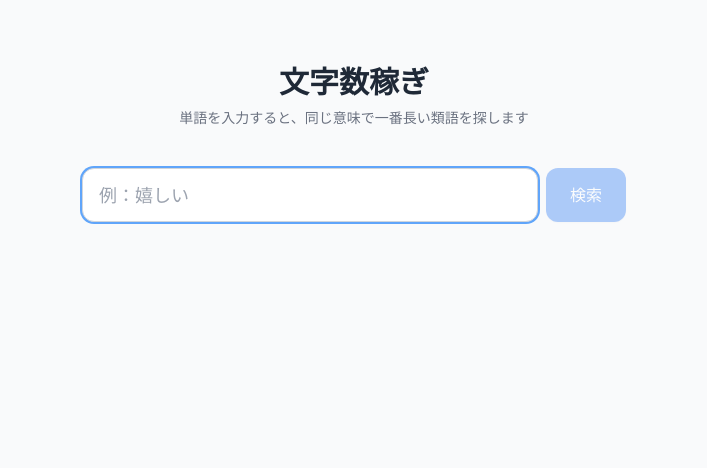
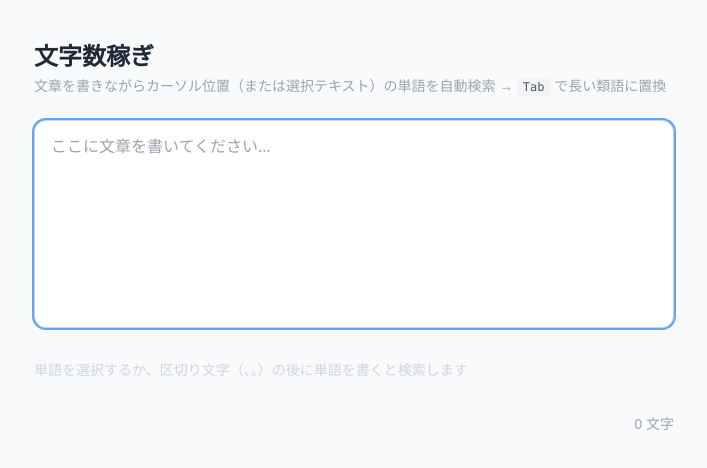
Before and after one commit to shotaros2/moji-kase, a Next.js app: page / in a window 1280 px wide. Shown: the top 468 px of the page, without its empty margins (286-993 px from the left). Built offline with nearby package versions, Linux system fonts and the light colour scheme.

Commit message:
feat: predictive-style UI — auto-detect word at cursor and suggest longest synonym

```diff
--- a/app/page.tsx
+++ b/app/page.tsx
@@ -1,8 +1,8 @@
 'use client'
 
-import { useState, useRef } from 'react'
+import { useState, useRef, useCallback } from 'react'
 
-type SearchResult = {
+type Result = {
   word: string
   longest: string
   longestLength: number
@@ -11,117 +11,176 @@ type SearchResult = {
   candidates: string[]
 }
 
+const DELIM = /[\s。、！？,.!?「」【】『』\n（）〔〕]/
+
+/** テキストエリアの選択範囲またはカーソル直前のセグメントを返す */
+function detectWord(
+  text: string,
+  selStart: number,
+  selEnd: number,
+): { word: string; start: number } {
+  // 選択テキストを優先
+  if (selStart !== selEnd) {
+    return { word: text.substring(selStart, selEnd), start: selStart }
+  }
+  // 直前のデリミタからカーソルまでのセグメント
+  const before = text.substring(0, selStart)
+  const match = before.match(/[^\s。、！？,.!?「」【】『』\n（）〔〕]+$/)
+  if (!match) return { word: '', start: selStart }
+  const word = match[0]
+  // 8文字超は自動検索しない（文全体を検索してしまうのを防ぐ）
+  if (word.length > 8) return { word: '', start: selStart }
+  return { word, start: selStart - word.length }
+}
+
+function escapeRegex(s: string) {
+  return s.replace(/[.*+?^${}()|[\]\\]/g, '\\$&')
+}
+
 export default function Home() {
-  const [input, setInput] = useState('')
-  const [result, setResult] = useState<SearchResult | null>(null)
-  const [error, setError] = useState('')
+  const [text, setText] = useState('')
+  const [result, setResult] = useState<Result | null>(null)
+  const [currentWord, setCurrentWord] = useState('')
+  const [wordStart, setWordStart] = useState(0)
   const [loading, setLoading] = useState(false)
-  const inputRef = useRef<HTMLInputElement>(null)
+  const textareaRef = useRef<HTMLTextAreaElement>(null)
+  const debounceRef = useRef<ReturnType<typeof setTimeout>>()
 
-  async function search(word: string) {
-    if (!word.trim()) return
+  const fetchSuggestion = useCallback(async (word: string) => {
+    if (!word || word.length < 2) { setResult(null); return }
     setLoading(true)
-    setError('')
+    try {
+      const res = await fetch(`/api/search?word=${encodeURIComponent(word)}`)
+      if (!res.ok) { setResult(null); return }
+      const data: Result = await res.json()
+      setResult(data.diff > 0 ? data : null)
+    } catch {
       setResult(null)
-
-    try {
-      const res = await fetch(`/api/search?word=${encodeURIComponent(word.trim())}`)
-      const data = await res.json()
-      if (!res.ok) {
-        setError(data.error ?? 'エラーが発生しました')
-      } else {
-        setResult(data as SearchResult)
-      }
-    } catch {
-      setError('通信エラーが発生しました')
     } finally {
       setLoading(false)
     }
+  }, [])
+
+  function updateWord(ta: HTMLTextAreaElement, value: string) {
+    const { word, start } = detectWord(value, ta.selectionStart, ta.selectionEnd)
+    setCurrentWord(word)
+    setWordStart(start)
+    if (!word) { setResult(null); return }
+    const delay = ta.selectionStart !== ta.selectionEnd ? 200 : 500
+    clearTimeout(debounceRef.current)
+    debounceRef.current = setTimeout(() => fetchSuggestion(word), delay)
   }
 
-  function handleKeyDown(e: React.KeyboardEvent<HTMLInputElement>) {
-    if (e.key === 'Enter') search(input)
+  function handleChange(e: React.ChangeEvent<HTMLTextAreaElement>) {
+    const v = e.target.value
+    setText(v)
+    updateWord(e.target, v)
+  }
+
+  function handleSelect(e: React.SyntheticEvent<HTMLTextAreaElement>) {
+    updateWord(e.currentTarget, text)
+  }
+
+  function accept(replacement: string) {
+    const ta = textareaRef.current
+    if (!ta) return
+    const before = text.substring(0, wordStart) + replacement
+    const after = text.substring(wordStart + currentWord.length)
+    const next = before + after
+    setText(next)
+    setResult(null)
+    setCurrentWord('')
+    setTimeout(() => {
+      ta.focus()
+      ta.selectionStart = ta.selectionEnd = before.length
+    }, 0)
+  }
+
+  function handleKeyDown(e: React.KeyboardEvent<HTMLTextAreaElement>) {
+    if (e.key === 'Tab' && result) {
+      e.preventDefault()
+      accept(result.longest)
+    }
   }
 
   return (
-    <main className="max-w-xl mx-auto px-4 py-16">
-      <div className="text-center mb-10">
-        <h1 className="text-3xl font-bold text-gray-800 mb-2">文字数稼ぎ</h1>
-        <p className="text-gray-500 text-sm">
-          単語を入力すると、同じ意味で一番長い類語を探します
+    <main className="max-w-2xl mx-auto px-4 py-10">
+      <div className="mb-6">
+        <h1 className="text-2xl font-bold text-gray-800">文字数稼ぎ</h1>
+        <p className="text-gray-400 text-sm mt-1">
+          文章を書きながらカーソル位置（または選択テキスト）の単語を自動検索 →&nbsp;
+          <kbd className="bg-gray-100 text-gray-600 px-1.5 py-0.5 rounded text-xs font-mono">Tab</kbd>
+          &nbsp;で長い類語に置換
         </p>
       </div>
 
-      <div className="flex gap-2 mb-8">
-        <input
-          ref={inputRef}
-          type="text"
-          value={input}
-          onChange={(e) => setInput(e.target.value)}
+      <textarea
+        ref={textareaRef}
+        value={text}
+        onChange={handleChange}
+        onSelect={handleSelect}
+        onClick={handleSelect}
+        onKeyUp={handleSelect}
         onKeyDown={handleKeyDown}
-          placeholder="例：嬉しい"
-          className="flex-1 px-4 py-3 text-lg border border-gray-300 rounded-xl shadow-sm focus:outline-none focus:ring-2 focus:ring-blue-400 bg-white"
+        placeholder="ここに文章を書いてください…"
+        className="w-full h-52 px-4 py-3 border border-gray-300 rounded-xl shadow-sm focus:outline-none focus:ring-2 focus:ring-blue-400 bg-white resize-none text-base leading-relaxed"
         autoFocus
       />
+
+      {/* Suggestion bar */}
+      <div className="mt-2 h-14 flex items-center">
+        {loading && (
+          <p className="text-sm text-gray-400 animate-pulse">検索中…</p>
+        )}
+        {!loading && result && (
+          <div className="flex items-center gap-3 bg-blue-50 border border-blue-200 rounded-xl px-4 py-2.5 w-full">
+            <span className="text-gray-500 text-sm shrink-0">「{currentWord}」→</span>
             <button
-          onClick={() => search(input)}
-          disabled={loading || !input.trim()}
-          className="px-6 py-3 bg-blue-500 text-white rounded-xl font-medium shadow-sm hover:bg-blue-600 disabled:opacity-40 disabled:cursor-not-allowed transition-colors"
+              onClick={() => accept(result.longest)}
+              className="text-blue-700 font-bold text-lg hover:text-blue-900 transition-colors truncate"
+              title={result.longest}
             >
-          {loading ? '検索中…' : '検索'}
+              {result.longest}
             </button>
+            <span className="bg-green-100 text-green-700 text-xs font-semibold px-2 py-0.5 rounded-full shrink-0">
+              +{result.diff}文字
+            </span>
+            <span className="text-gray-300 text-xs ml-auto shrink-0 hidden sm:block">
+              Tab で置換
+            </span>
+          </div>
+        )}
+        {!loading && !result && (
+          <p className="text-sm text-gray-300">
+            {currentWord.length >= 2
+              ? `「${currentWord}」より長い類語なし`
+              : '単語を選択するか、区切り文字（、。）の後に単語を書くと検索します'}
+          </p>
+        )}
       </div>
 
-      {error && (
-        <div className="bg-red-50 border border-red-200 text-red-700 rounded-xl px-5 py-4 text-sm">
-          {error}
+      {/* Candidates */}
+      {result && result.candidates.length > 1 && (
+        <div className="mt-3 bg-white border border-gray-100 rounded-xl p-3 shadow-sm">
+          <p className="text-xs text-gray-400 mb-2">他の候補</p>
+          <div className="flex flex-wrap gap-2">
+            {result.candidates.slice(1, 8).map((w) => (
+              <button
+                key={w}
+                onClick={() => accept(w)}
+                className="text-sm text-gray-600 bg-gray-50 hover:bg-blue-50 hover:text-blue-700 border border-gray-200 rounded-lg px-3 py-1 transition-colors"
+              >
+                {w}
+                <span className="text-gray-400 text-xs ml-1">{w.length}</span>
+              </button>
+            ))}
+          </div>
         </div>
       )}
 
-      {result && (
-        <div className="space-y-4">
-          <div className="bg-white border border-gray-200 rounded-2xl p-6 shadow-sm">
-            <p className="text-xs text-gray-400 mb-1">最長の類語</p>
-            <p className="text-4xl font-bold text-gray-800 mb-3">{result.longest}</p>
-            <div className="flex items-center gap-3 flex-wrap">
-              <span className="bg-blue-100 text-blue-700 text-sm font-medium px-3 py-1 rounded-full">
-                {result.longestLength}文字
-              </span>
-              {result.diff > 0 && (
-                <span className="bg-green-100 text-green-700 text-sm font-medium px-3 py-1 rounded-full">
-                  「{result.word}」より +{result.diff}文字
-                </span>
-              )}
-              {result.diff === 0 && (
-                <span className="bg-gray-100 text-gray-500 text-sm px-3 py-1 rounded-full">
-                  「{result.word}」と同じ文字数
-                </span>
-              )}
+      <div className="mt-4 text-right text-sm text-gray-400">
+        {text.length} 文字
       </div>
-          </div>
-
-          {result.candidates.length > 1 && (
-            <div className="bg-white border border-gray-200 rounded-2xl p-5 shadow-sm">
-              <p className="text-xs text-gray-400 mb-3">他の候補（文字数順）</p>
-              <ul className="space-y-2">
-                {result.candidates.slice(1).map((w) => (
-                  <li
-                    key={w}
-                    className="flex justify-between items-center text-sm text-gray-700 hover:bg-gray-50 px-2 py-1 rounded-lg cursor-pointer"
-                    onClick={() => {
-                      setInput(w)
-                      search(w)
-                    }}
-                  >
-                    <span>{w}</span>
-                    <span className="text-gray-400 ml-4">{w.length}文字</span>
-                  </li>
-                ))}
-              </ul>
-            </div>
-          )}
-        </div>
-      )}
     </main>
   )
 }
```
Lines whose indentation alone changed are shown as unchanged.
